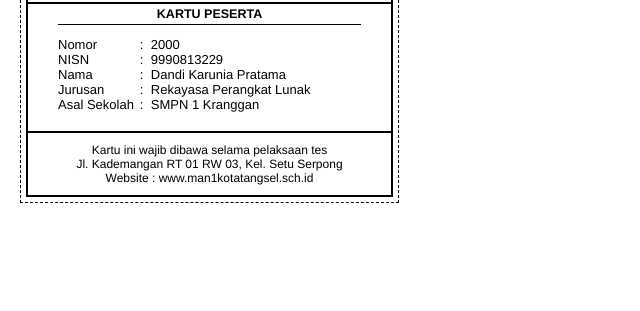
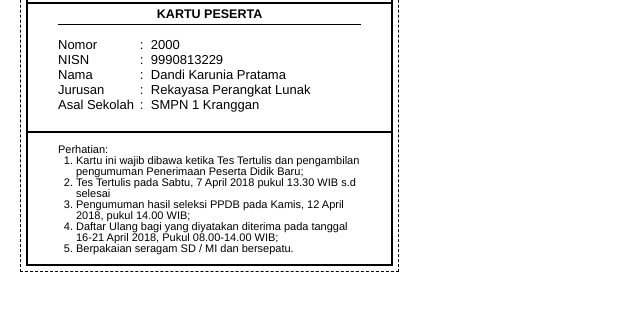
Before and after one commit to dandikp/kartu-ppdb, a plain HTML site: page mtsnslawi.sch.id/index.html in a window 1280 px wide. Shown: the part 105-416 px from the top of the page, without its empty margins (0-640 px from the left). Drawn offline with nearby package versions, Linux system fonts and the light colour scheme; files that its build step writes are made by us from their sources.

Commit message:
add mtsnslawi template v1

```diff
--- a/mtsnslawi.sch.id/index.html
+++ b/mtsnslawi.sch.id/index.html
@@ -53,9 +53,16 @@
         </div>
       </div>
       <div class="kartu-ppdb__footer">
-        <p class="kartu-ppdb__footer-item">Kartu ini wajib dibawa selama pelaksaan tes</p>
-        <p class="kartu-ppdb__footer-item">Jl. Kademangan RT 01 RW 03, Kel. Setu Serpong</p>
-        <p class="kartu-ppdb__footer-item">Website : www.man1kotatangsel.sch.id</p>
+        <p class="kartu-ppdb__footer-item">Perhatian:</p>
+        <p class="kartu-ppdb__footer-item">
+          <ol class="kartu-ppdb__rules">
+            <li class="kartu-ppdb__rules-item">Kartu ini wajib dibawa ketika Tes Tertulis dan pengambilan pengumuman Penerimaan Peserta Didik Baru;</li>
+            <li class="kartu-ppdb__rules-item">Tes Tertulis pada Sabtu, 7 April 2018 pukul 13.30 WIB s.d selesai</li>
+            <li class="kartu-ppdb__rules-item">Pengumuman hasil seleksi PPDB pada Kamis, 12 April 2018, pukul 14.00 WIB;</li>
+            <li class="kartu-ppdb__rules-item">Daftar Ulang bagi yang diyatakan diterima pada tanggal 16-21 April 2018, Pukul 08.00-14.00 WIB;</li>
+            <li class="kartu-ppdb__rules-item">Berpakaian seragam SD / MI dan bersepatu.</li>
+          </ol>
+        </p>
       </div>
     </div>
   </div>
--- a/mtsnslawi.sch.id/src/scss/kartu-ppdb.scss
+++ b/mtsnslawi.sch.id/src/scss/kartu-ppdb.scss
@@ -121,9 +121,8 @@
 		display: flex;
 		flex-flow: column nowrap;
 		justify-self: flex-end;
-		justify-content: center;
-		align-content: center;
-		align-items: center;
+		justify-content: flex-start;
+		align-items: flex-start;
 		width: 100%;
 		height: 100%;
 		padding: 10px 30px;
@@ -132,7 +131,18 @@
 
 	&__footer-item {
 		display: block;
-		font-size: 12px;
-		text-align: center;
+		width: 100%;
+		font-size: 11px;
+		text-align: left;
+	}
+
+	&__rules {
+		padding-left: 18px;
+		font-size: 11px;
+	}
+
+	&__rules-item {
+		list-style-type: decimal;
+		line-height: 11px;
 	}
 }
```
